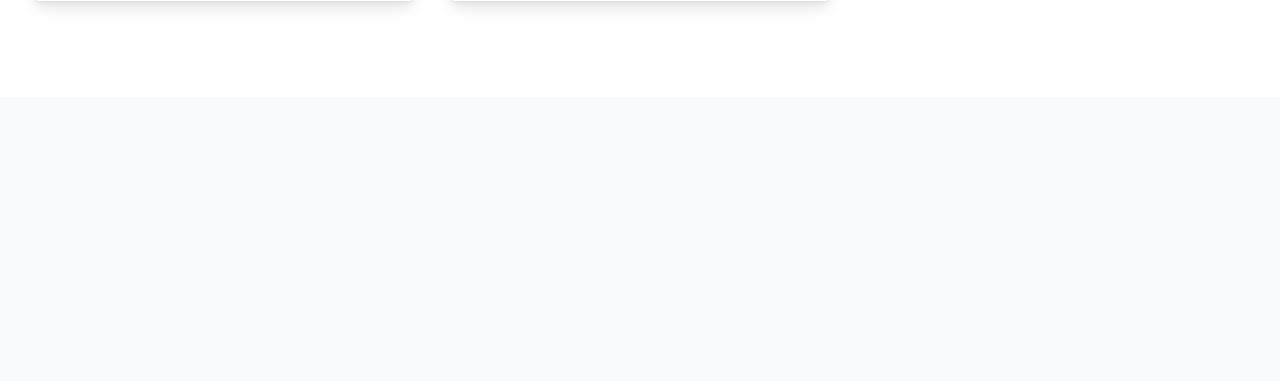
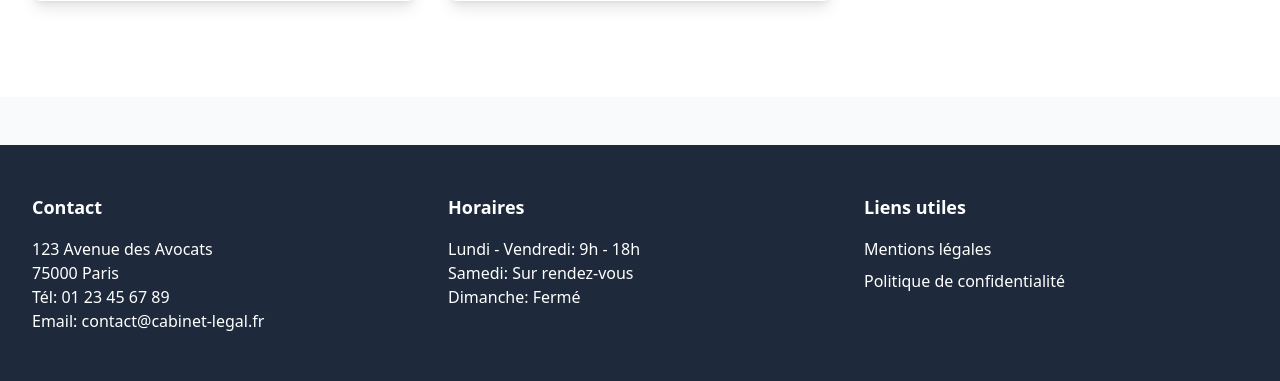
Before and after one commit to Abdellah-EL-malky/Avocat-Connect, a PHP site: page /pages/reservation.php in a window 1280 px wide. Shown: the part 575-956 px from the top of the page. Before the commit the page ends 581 px from the top, so only its background shows below. Run offline with PHP 8.4, Linux system fonts and the light colour scheme; some libraries are stand-ins or nearby versions.

Commit message:
ajout du footer

```diff
--- a/pages/reservation.php
+++ b/pages/reservation.php
@@ -9,7 +9,7 @@
 </head>
 <body class="bg-gray-50">
     <script src="https://cdn.tailwindcss.com"></script>
-  <nav class="bbg-slate-800 text-white">
+  <nav class="bg-slate-800 text-white">
     <div class="max-w-7xl mx-auto px-4 sm:px-6 lg:px-8">
       <div class="flex items-center justify-between h-16">
         <div class="flex items-center">
@@ -87,3 +87,32 @@
       </div>
     </div>
   </div>
+    <footer class="bg-slate-800 text-white mt-12">
+    <div class="max-w-7xl mx-auto py-12 px-4 sm:px-6 lg:px-8">
+      <div class="grid grid-cols-1 md:grid-cols-3 gap-8">
+        <div>
+          <h3 class="text-lg font-semibold mb-4">Contact</h3>
+          <p>123 Avenue des Avocats</p>
+          <p>75000 Paris</p>
+          <p>Tél: 01 23 45 67 89</p>
+          <p>Email: contact@cabinet-legal.fr</p>
+        </div>
+        <div>
+          <h3 class="text-lg font-semibold mb-4">Horaires</h3>
+          <p>Lundi - Vendredi: 9h - 18h</p>
+          <p>Samedi: Sur rendez-vous</p>
+          <p>Dimanche: Fermé</p>
+        </div>
+        <div>
+          <h3 class="text-lg font-semibold mb-4">Liens utiles</h3>
+          <ul class="space-y-2">
+            <li><a href="#" class="hover:text-gray-300">Mentions légales</a></li>
+            <li><a href="#" class="hover:text-gray-300">Politique de confidentialité</a></li>
+          </ul>
+        </div>
+      </div>
+    </div>
+  </footer>
+  <script></script>
+</body>
+</html>
```
Also changed, not shown: assets/js/script.js (added).
